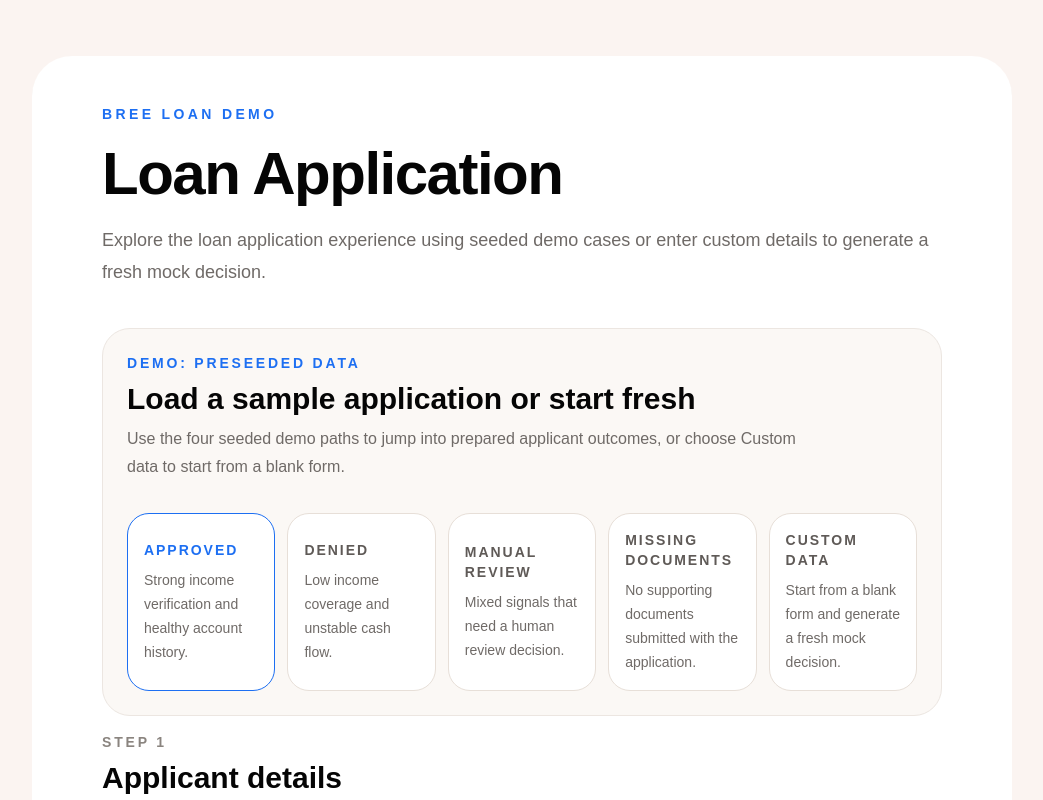
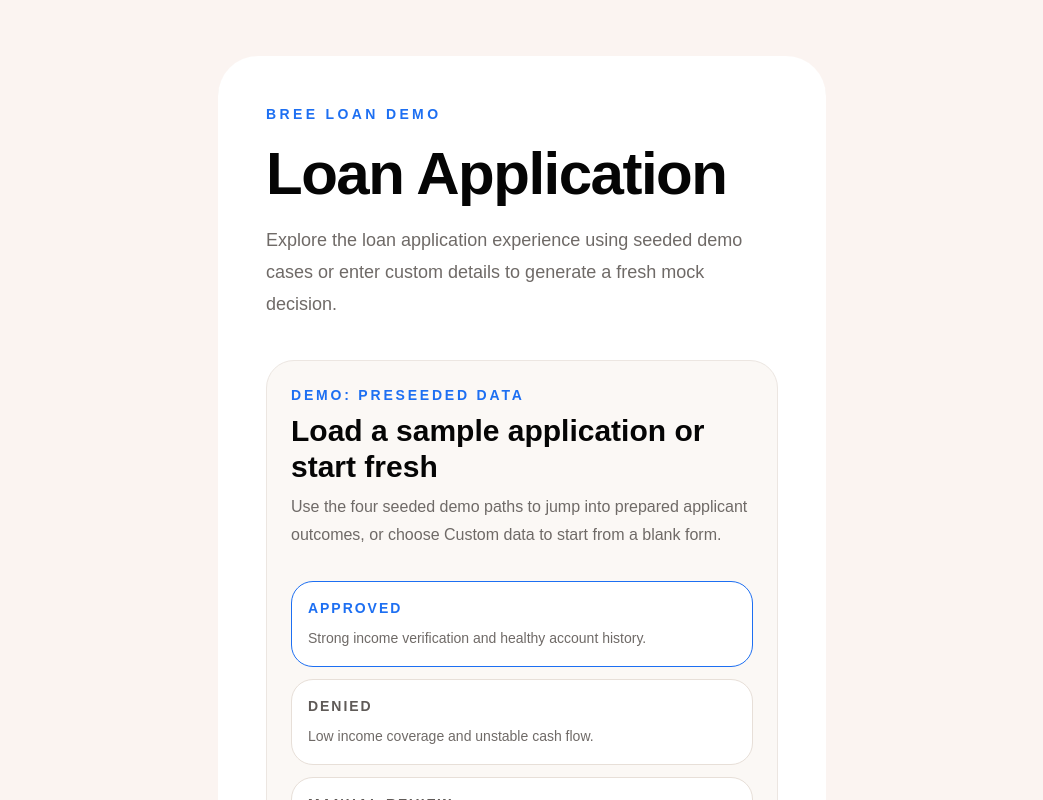
Before and after one commit to YheChen/Bree-Loan-Decision-Prototype, a Next.js app: page / in a window 1280 px wide. Shown: the top 800 px of the page, without its empty margins (118-1161 px from the left). Built offline with nearby package versions, Linux system fonts and the light colour scheme.

Commit message:
visual edits

```diff
--- a/src/app/page.tsx
+++ b/src/app/page.tsx
@@ -226,7 +226,7 @@ export default function Page() {
 
   return (
     <main className="min-h-screen bg-[#fbf4f1] px-0 py-0 text-[#0c0c0c] sm:px-6 sm:py-10 lg:px-8 lg:py-14">
-      <div className="mx-auto w-full max-w-[980px] rounded-none bg-white px-5 py-8 shadow-[0_1px_0_rgba(15,23,42,0.05)] sm:rounded-[40px] sm:px-10 sm:py-12 lg:px-12">
+      <div className="mx-auto w-full rounded-none bg-white px-5 py-8 shadow-[0_1px_0_rgba(15,23,42,0.05)] sm:rounded-[40px] sm:px-10 sm:py-12 lg:w-1/2 lg:px-12">
         <header className="mx-auto max-w-[840px]">
           <p className="text-sm font-semibold uppercase tracking-[0.24em] text-[#1d6ff2]">
             Bree Loan Demo
@@ -255,7 +255,7 @@ export default function Page() {
               </p>
             </div>
 
-            <div className="mt-8 grid gap-3 text-left sm:grid-cols-2 lg:grid-cols-5">
+            <div className="mt-8 grid gap-3 text-left">
               {demoScenarios.map((scenario) => {
                 const isActive = scenario.id === selectedScenarioId;
 
```
